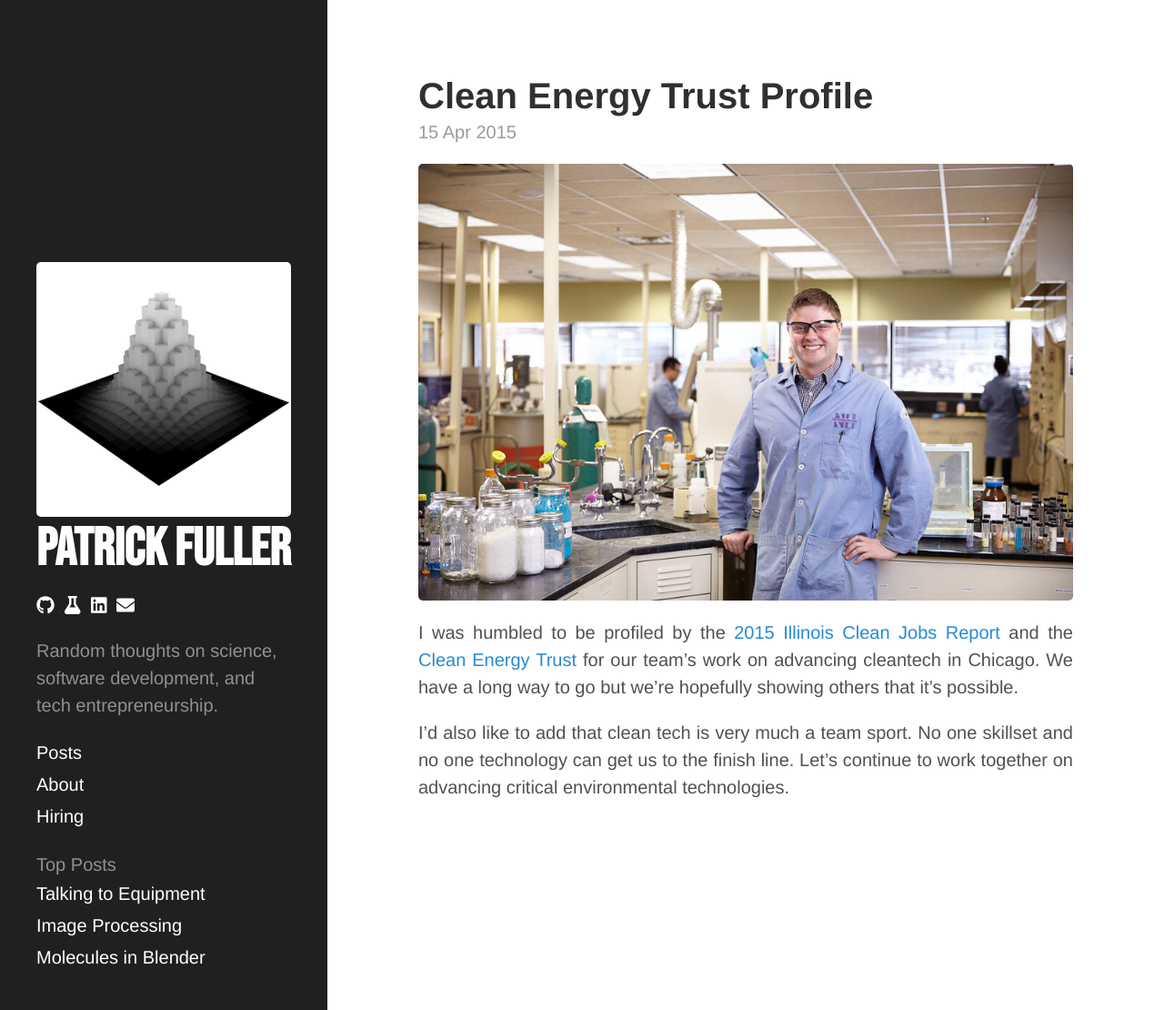
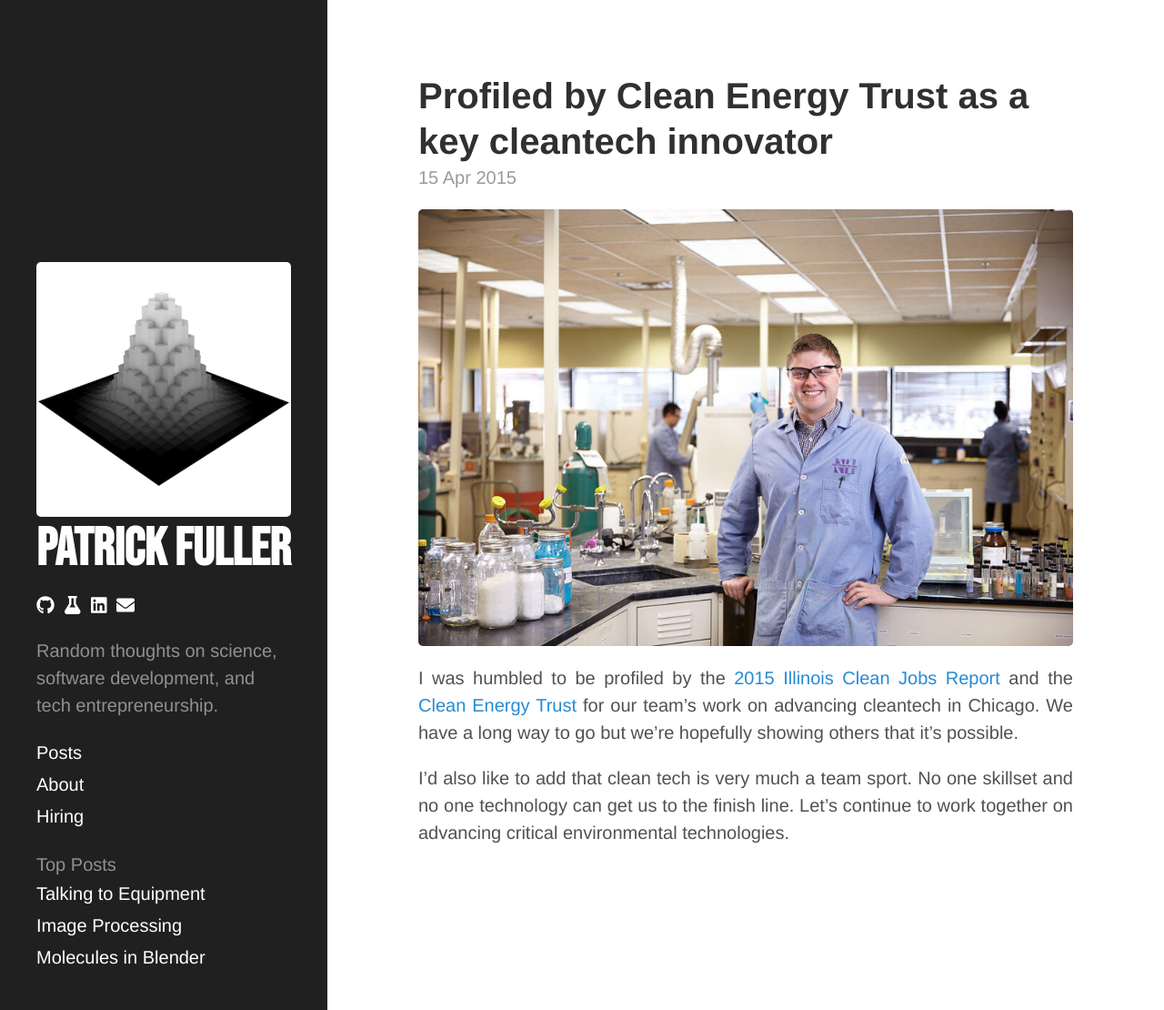
Before and after one commit to patrickfuller/patrickfuller.github.io, a Jekyll site: the page built from _posts/2015-04-15-cet-profile.md, in a window 1280 px wide and 1110 px high. Shown: the whole window at 91% size. Built offline with Jekyll 4.4.1, drawn with Linux system fonts in a browser that asks for light colours; comment, search, counter and statistics services are not loaded.

Commit message:
Update CET Profile name

```diff
--- a/_posts/2015-04-15-cet-profile.md
+++ b/_posts/2015-04-15-cet-profile.md
@@ -1,5 +1,5 @@
 ---
-title: Clean Energy Trust Profile
+title: Profiled by Clean Energy Trust as a key cleantech innovator
 thumbnail: patrick_cet.jpg
 layout: post
 permalink: /cet-profile/
```
